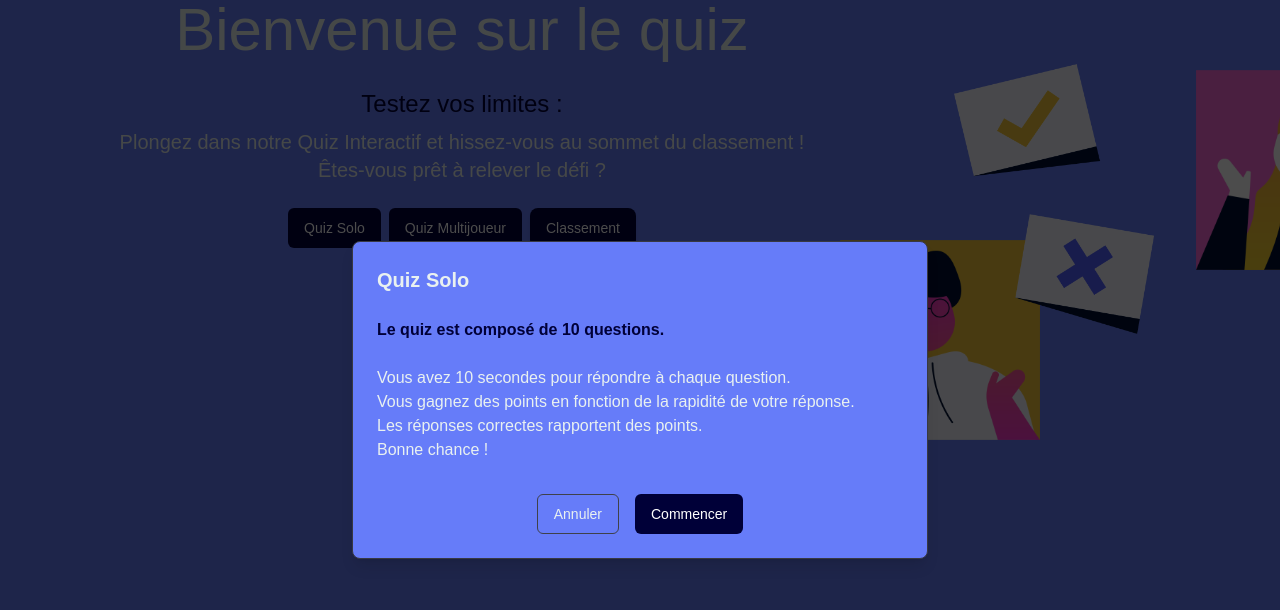
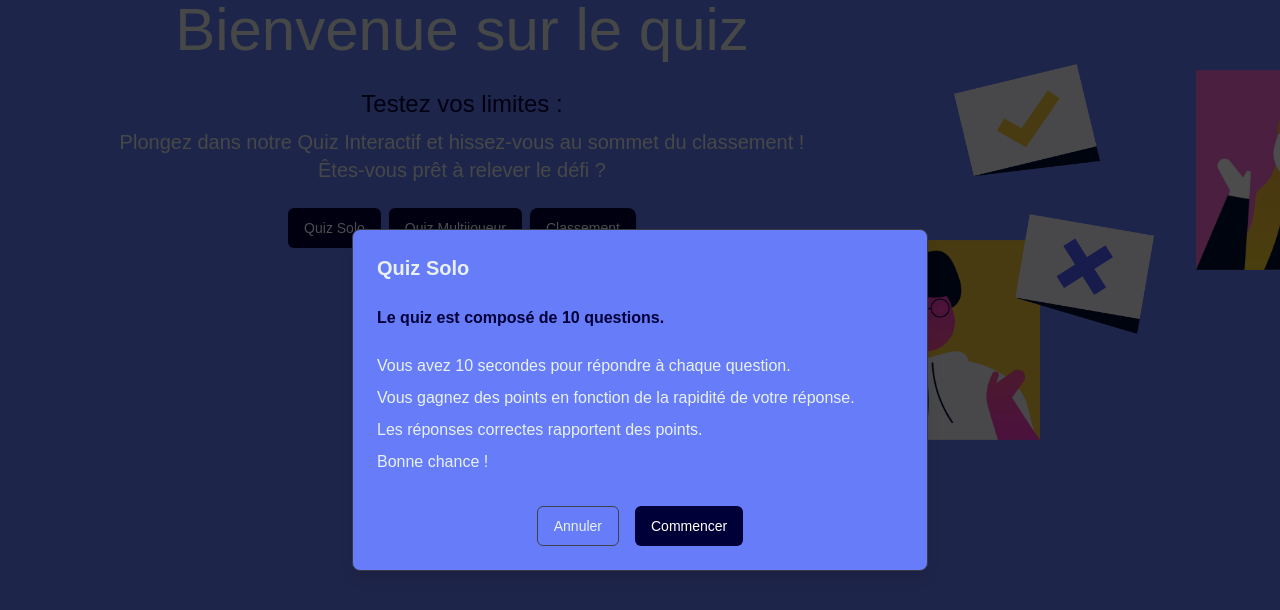
Before and after one commit to William-rive/quizz-app, a Next.js app: page /home in a window 1280 px wide. Both pictures are taken after a click on the button "Quiz Solo". Shown: the top 610 px of the page. Built offline with nearby package versions, Linux system fonts and the light colour scheme; no server answers.

Commit message:
Amélioration du dialogue des règles : ajustement de la mise en page et simplification du composant QuizSolo

```diff
--- a/app/components/dialogs/RulesDialog.tsx
+++ b/app/components/dialogs/RulesDialog.tsx
@@ -46,7 +46,7 @@
             <AlertDialogHeader className="gap-4">
               <AlertDialogTitle>{title}</AlertDialogTitle>
               <AlertDialogDescription>{description}</AlertDialogDescription>
-              <div>{contenu}</div>
+              <div className="flex flex-col gap-2">{contenu}</div>
             </AlertDialogHeader>
             <div className="flex justify-center items-baseline gap-4 mt-4">
               <AlertDialogCancel onClick={closeDialog}>
--- a/app/components/home/QuizSolo.tsx
+++ b/app/components/home/QuizSolo.tsx
@@ -5,9 +5,7 @@
   onOpenFilterDialog: () => void;
 }
 
-const SoloRules: React.FC<SoloRulesProps> = ({
-  onOpenFilterDialog,
-}) => {
+const SoloRules: React.FC<SoloRulesProps> = ({ onOpenFilterDialog }) => {
   return (
     <RulesDialog
       title="Quiz Solo"
@@ -15,9 +13,6 @@
       contenu={
         <>
           <p>Vous avez 10 secondes pour répondre à chaque question.</p>
-          <p>
-            Vous gagnez des points en fonction de la rapidité de votre réponse.
-          </p>
           <p>Les réponses correctes rapportent des points.</p>
           <p>Bonne chance !</p>
         </>
```
